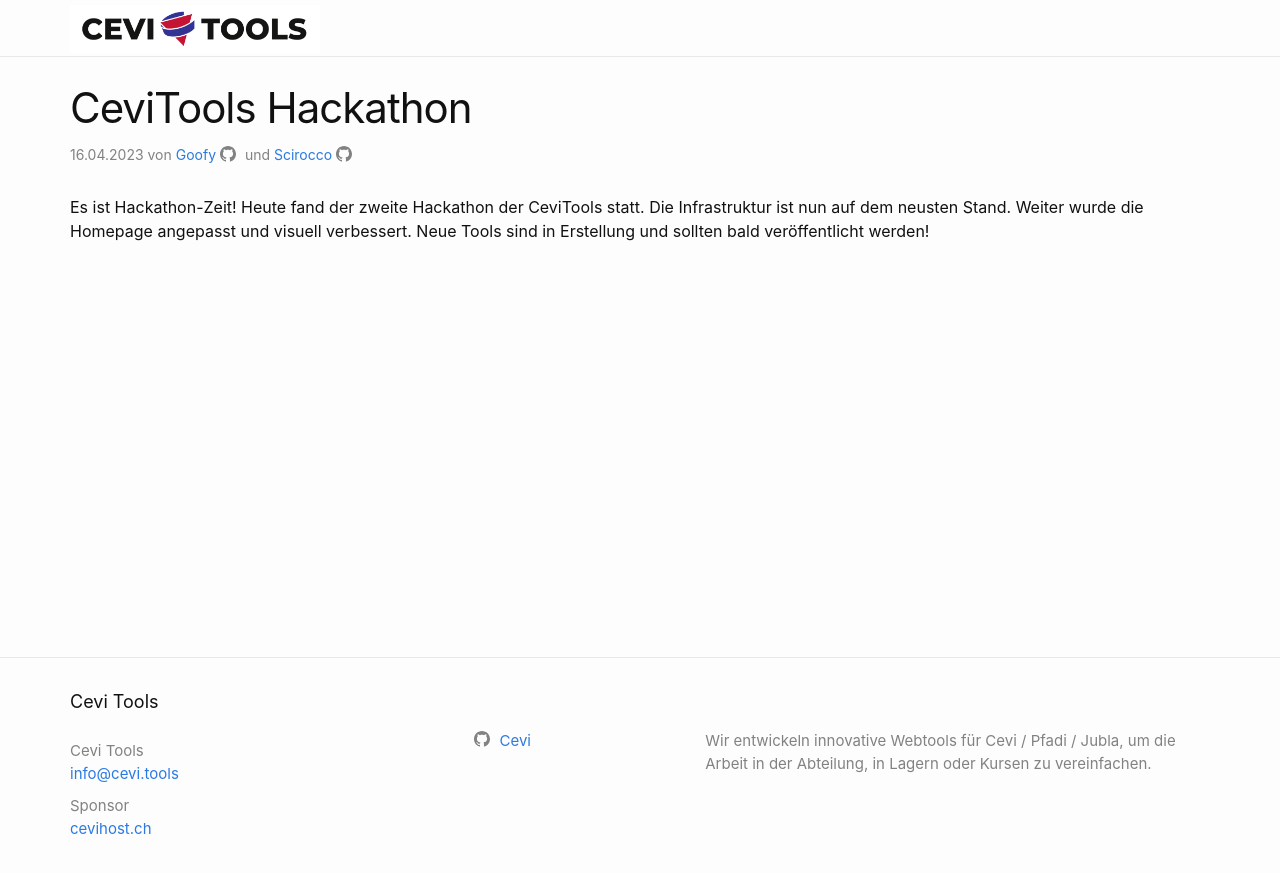
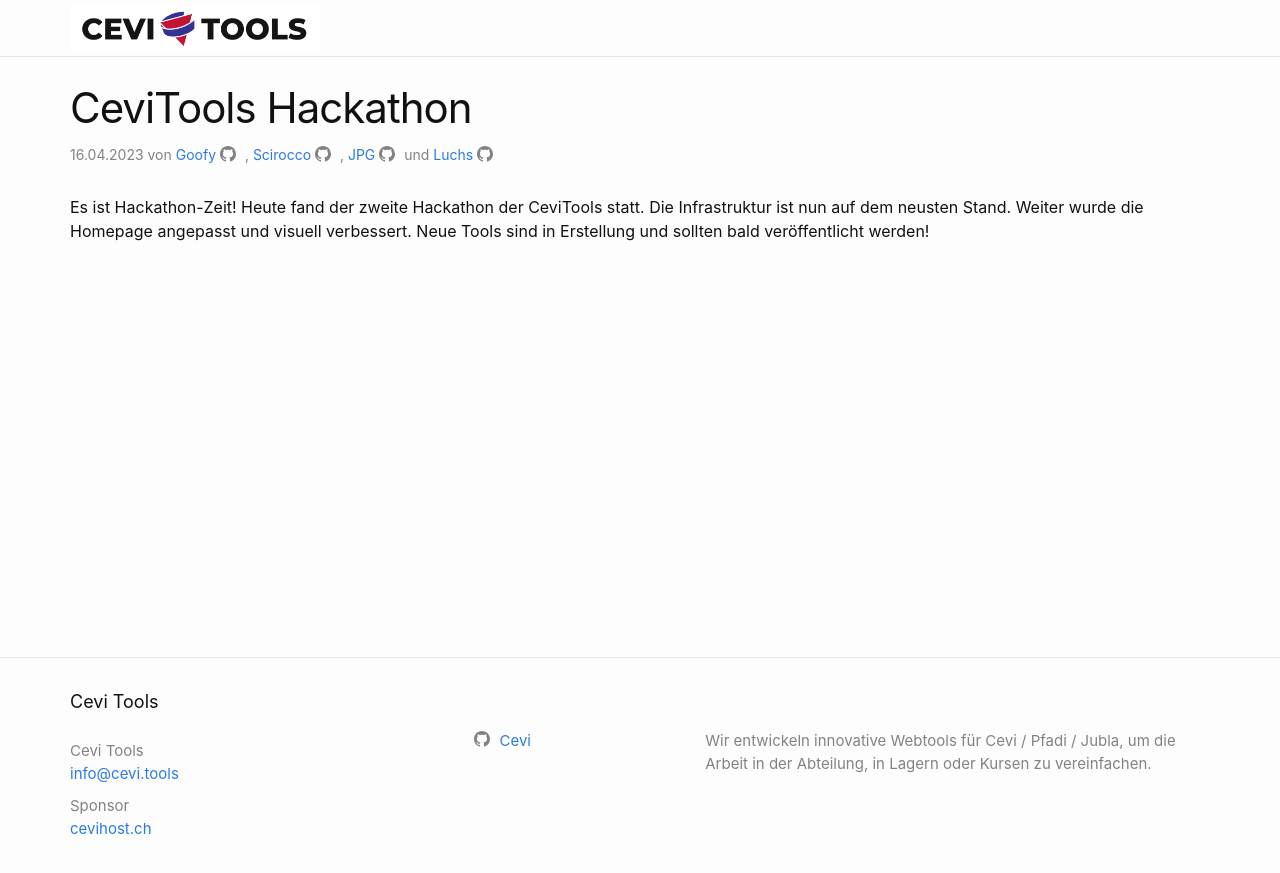
Before and after one commit to cevi/Cevi-Tools-Webpage, a Jekyll site: the page built from _posts/news/2023-04-16-hackathon.md, in a window 1280 px wide. Shown: the top 873 px of the page. Built offline with Jekyll 4.4.1, drawn with Linux system fonts in a browser that asks for light colours.

Commit message:
add more authors

```diff
--- a/_posts/news/2023-04-16-hackathon.md
+++ b/_posts/news/2023-04-16-hackathon.md
@@ -6,6 +6,8 @@
 authors:
  - github@ThomasHaefliger Goofy
  - github@maede97 Scirocco
+ - github@wp99cp JPG
+ - github@patrickuhlmann Luchs
 ---
 
 Es ist Hackathon-Zeit! Heute fand der zweite Hackathon der CeviTools statt. Die Infrastruktur ist nun auf dem neusten Stand. Weiter wurde die Homepage angepasst und visuell verbessert. Neue Tools sind in Erstellung und sollten bald veröffentlicht werden!
```
